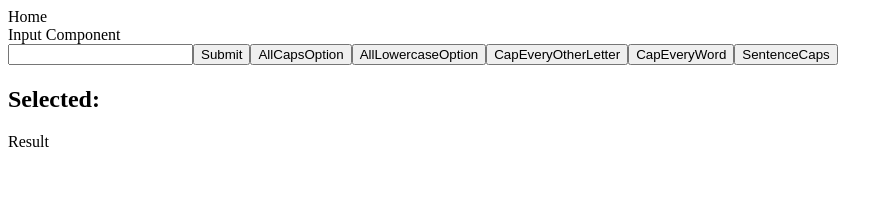
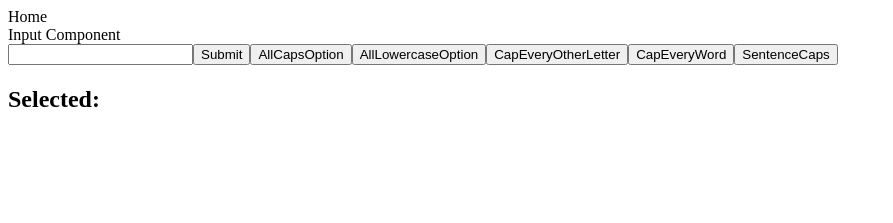
Before and after one commit to letmeeatbrioche/capitalization-app, a Next.js app: page / in a window 1280 px wide. Shown: the top 223 px of the page, without its empty margins (0-893 px from the left). Built offline with nearby package versions, Linux system fonts and the light colour scheme.

Commit message:
Remove Result comp import/usage

```diff
--- a/src/app/page.tsx
+++ b/src/app/page.tsx
@@ -1,11 +1,10 @@
-import { Input, Result } from "../components";
+import { Input } from "../components";
 
 export default function Home() {
   return (
     <div>
       Home
       <Input />
-      <Result />
     </div>
   )
 }
```
